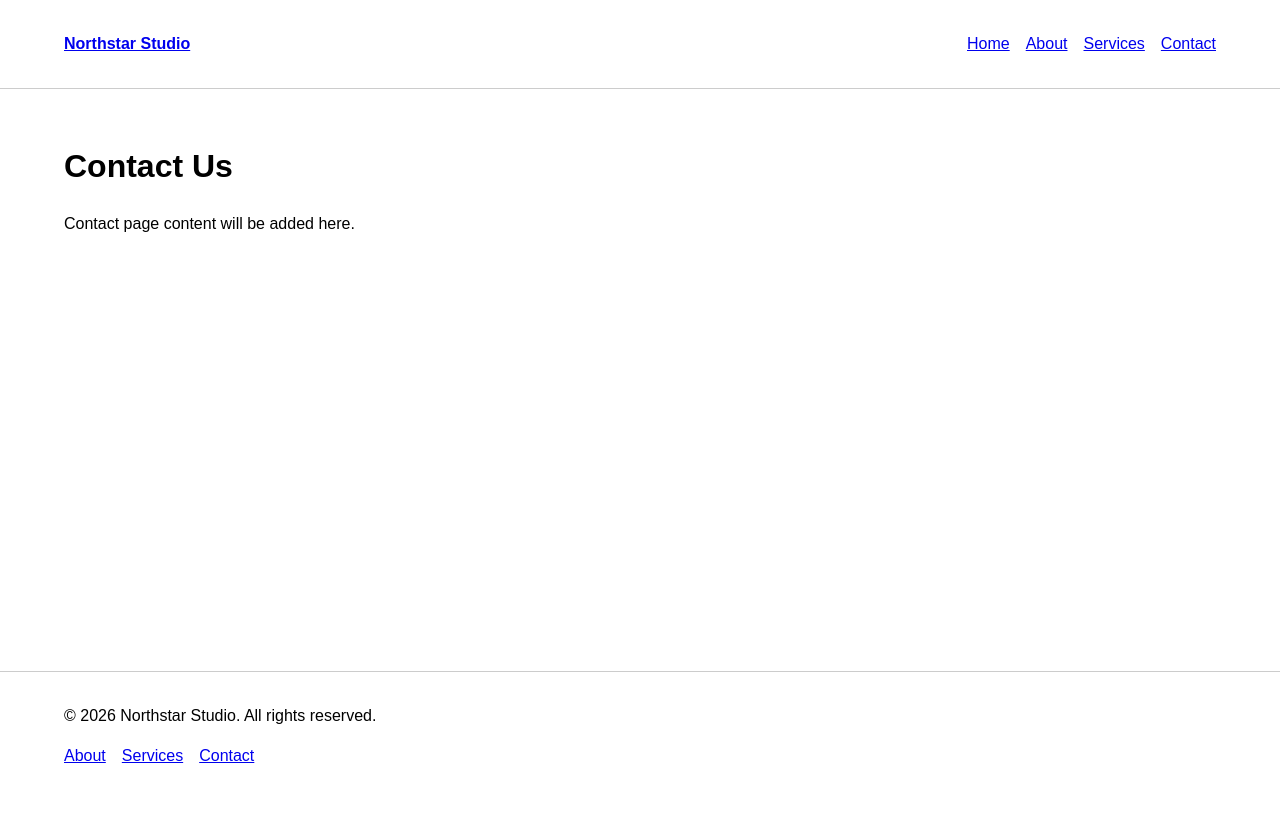
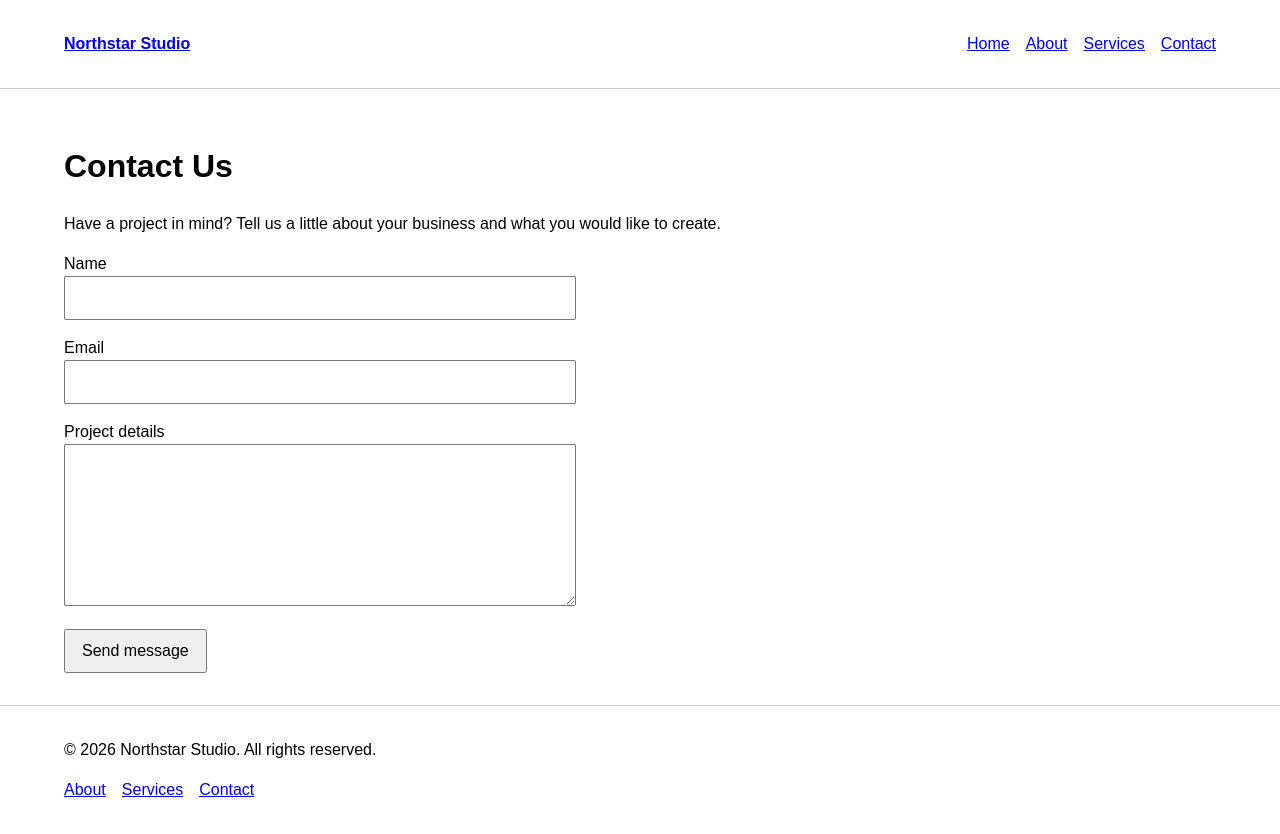
Before and after one commit to M370D1/BusinessWebsiteProject, a plain HTML site: page contact.html in a window 1280 px wide. Before the commit the page ends 800 px from the top, so only its background shows below. Drawn offline with Linux system fonts and the light colour scheme.

Commit message:
ncontact readme and style

```diff
--- a/contact.html
+++ b/contact.html
@@ -21,7 +21,24 @@
 
   <main>
     <h1>Contact Us</h1>
-    <p>Contact page content will be added here.</p>
+    <p>Have a project in mind? Tell us a little about your business and what you would like to create.</p>
+
+    <form class="contact-form" name="contact" method="POST" data-netlify="true">
+      <input type="hidden" name="form-name" value="contact">
+      <p>
+        <label for="name">Name</label>
+        <input id="name" name="name" type="text" autocomplete="name" required>
+      </p>
+      <p>
+        <label for="email">Email</label>
+        <input id="email" name="email" type="email" autocomplete="email" required>
+      </p>
+      <p>
+        <label for="message">Project details</label>
+        <textarea id="message" name="message" rows="6" required></textarea>
+      </p>
+      <button type="submit">Send message</button>
+    </form>
   </main>
 
   <footer class="site-footer">
--- a/styles.css
+++ b/styles.css
@@ -43,6 +43,26 @@ main {
   padding: 2rem 5%;
 }
 
+.contact-form {
+  max-width: 32rem;
+}
+
+.contact-form label {
+  display: block;
+}
+
+.contact-form input:not([type="hidden"]),
+.contact-form textarea {
+  width: 100%;
+  padding: 0.5rem;
+  font: inherit;
+}
+
+.contact-form button {
+  padding: 0.5rem 1rem;
+  font: inherit;
+}
+
 .site-footer {
   border-top: 1px solid #ccc;
 }
```
Also changed, not shown: 1 other file.
